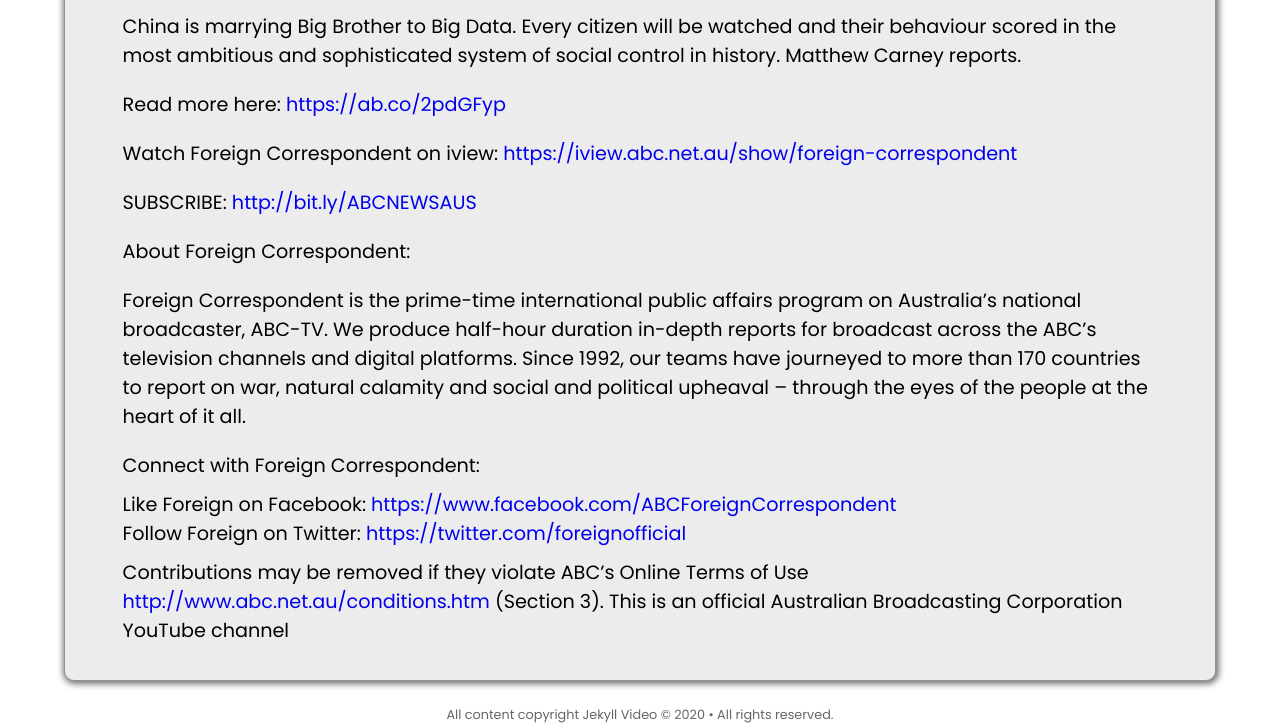
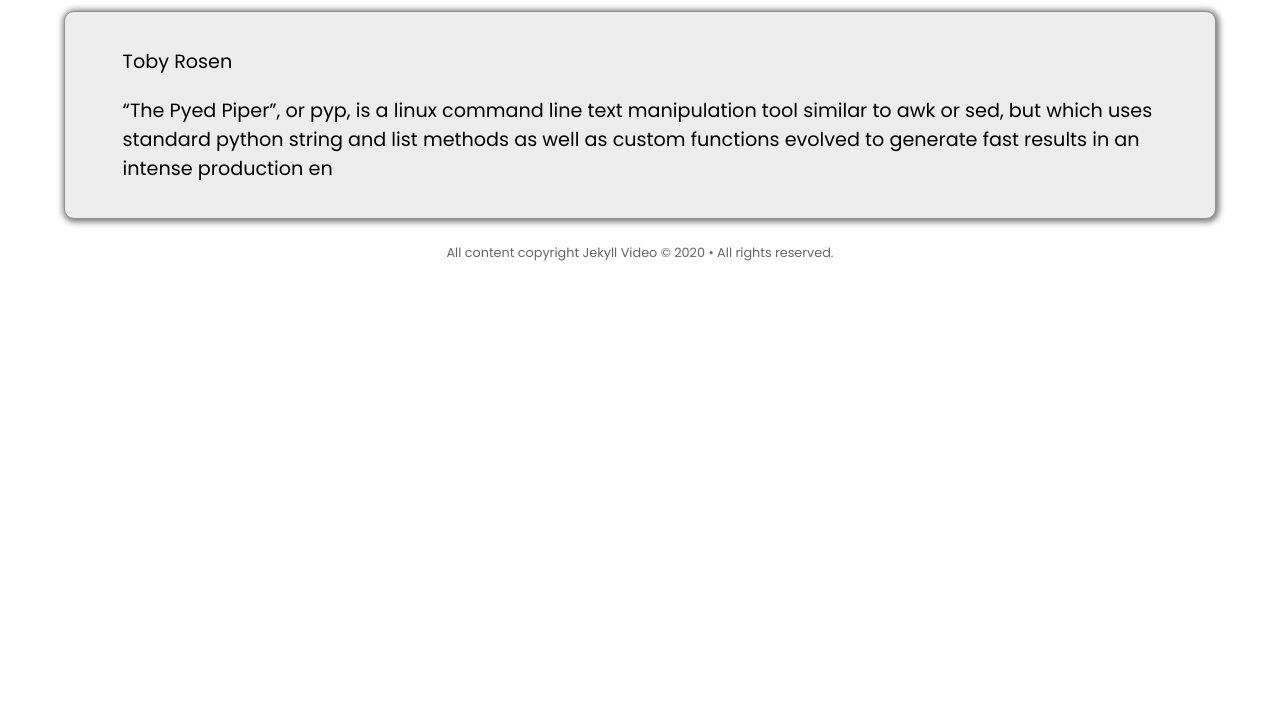
Before and after one commit to EventosTI/TalkDev, a Jekyll site: the page built from _videos/2015-10-17-exposing-chinas-digital-dystopian-dictatorship.md, in a window 1280 px wide and 1400 px high, scrolled down 159 px, cut to the strip 676-1400 px from the top of the window. Built offline with Jekyll 4.4.1, drawn with Linux system fonts in a browser that asks for light colours; after the commit the page ends 1097 px from its top, so only the background shows below that; some of the changed text lies outside the part shown.

Commit message:
The Pyed Piper - A Modern Python Alternative to awk, sed and Other Unix Text Manipulation Utilities
https://youtu.be/3UHE-zD1r_M

```diff
--- a/_videos/2015-10-17-exposing-chinas-digital-dystopian-dictatorship.md
+++ b/_videos/2015-10-17-exposing-chinas-digital-dystopian-dictatorship.md
@@ -1,25 +1,10 @@
 ---
-title: Exposing China's Digital Dystopian Dictatorship | Foreign Correspondent
-youtube_id: eViswN602_k
+title: The Pyed Piper - A Modern Python Alternative to awk, sed and Other Unix Text Manipulation Utilities
+youtube_id: 3UHE-zD1r_M
 date: 2015-10-17
-tags: [News, Investigations]
+tags: [Python, Piper]
 ---
 
-China is marrying Big Brother to Big Data. Every citizen will be watched and their behaviour scored in the most ambitious and sophisticated system of social control in history. Matthew Carney reports.
+Toby Rosen
 
-Read more here: <https://ab.co/2pdGFyp>
-
-Watch Foreign Correspondent on iview: <https://iview.abc.net.au/show/foreign-correspondent>
-
-SUBSCRIBE: <http://bit.ly/ABCNEWSAUS>
-
-About Foreign Correspondent:
-
-Foreign Correspondent is the prime-time international public affairs program on Australia's national broadcaster, ABC-TV. We produce half-hour duration in-depth reports for broadcast across the ABC's television channels and digital platforms. Since 1992, our teams have journeyed to more than 170 countries to report on war, natural calamity and social and political upheaval – through the eyes of the people at the heart of it all.
-
-Connect with Foreign Correspondent:
-
-- Like Foreign on Facebook: <https://www.facebook.com/ABCForeignCorrespondent>
-- Follow Foreign on Twitter: <https://twitter.com/foreignofficial>
-
-Contributions may be removed if they violate ABC’s Online Terms of Use <http://www.abc.net.au/conditions.htm> (Section 3). This is an official Australian Broadcasting Corporation YouTube channel
+"The Pyed Piper", or pyp, is a linux command line text manipulation tool similar to awk or sed, but which uses standard python string and list methods as well as custom functions evolved to generate fast results in an intense production en
```
